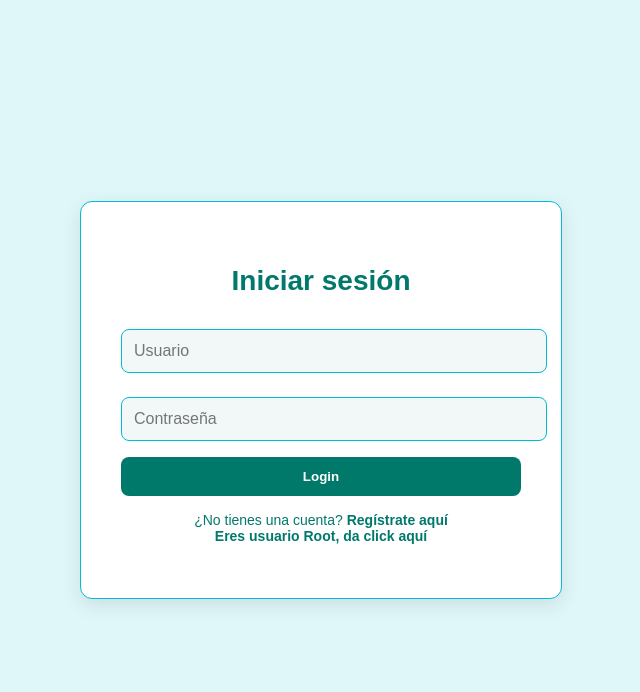
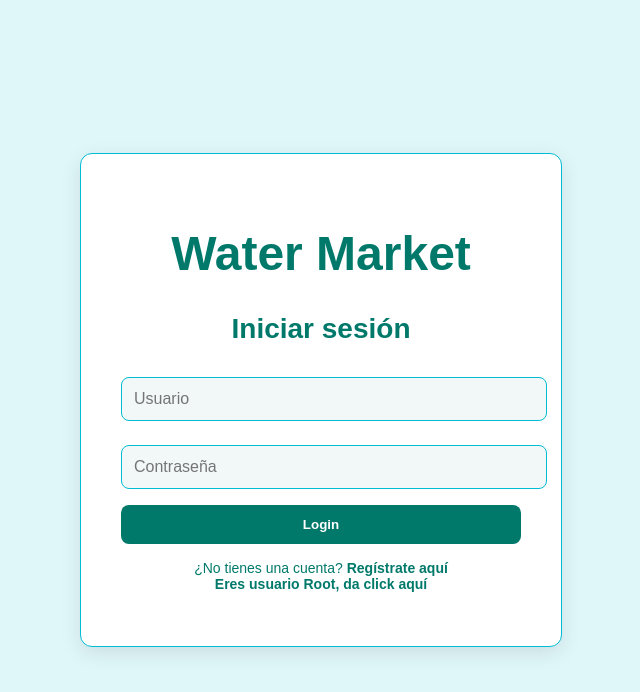
Before and after one commit to FalAn06/FrontEnd2, a React (Create React App) app: page / in a window 1280 px wide. Shown: the top 692 px of the page, without its empty margins (319-959 px from the left). Built offline with nearby package versions, Linux system fonts and the light colour scheme; the HTML template or start-up script is replaced by a standard one.

Commit message:
feat: :sparkles: new style

```diff
--- a/src/pages/Login.css
+++ b/src/pages/Login.css
@@ -4,7 +4,7 @@
   display: flex;
   justify-content: center;
   align-items: center;
-  background-color: #e0f7fa; /* Un color azul claro que recuerda al agua */
+  background-color: #e0f7fa; /* Azul claro que recuerda al agua */
 }
 
 /* Caja de login con fondo blanco y bordes redondeados */
@@ -18,13 +18,23 @@
   border: 1px solid #00bcd4; /* Bordes de color agua */
 }
 
-/* Título con un estilo moderno y fresco */
+/* Logo Water Market */
+.login-logo {
+  font-size: 3rem; /* Tamaño grande */
+  font-weight: bold;
+  text-align: center;
+  color: #00796b; /* Verde agua */
+  margin-bottom: 2rem; /* Espaciado debajo del logo */
+  font-family: 'Arial', sans-serif;
+}
+
+/* Título de login */
 .login-title {
   font-size: 1.75rem;
   font-weight: 600;
   margin-bottom: 1.5rem;
   text-align: center;
-  color: #00796b; /* Color verde agua que evoca frescura */
+  color: #00796b; /* Verde agua */
   font-family: 'Arial', sans-serif;
 }
 
@@ -88,27 +98,3 @@
   text-decoration: underline;
   color: #004d40; /* Un verde más oscuro al pasar el cursor */
 }
-
-/* Estilo del captcha */
-.login-captcha-container {
-  margin-top: 1.5rem;
-  display: flex;
-  flex-direction: column;
-  align-items: center;
-}
-
-.login-captcha-container img {
-  max-width: 100%;
-  margin-bottom: 1rem;
-  border-radius: 8px;
-}
-
-.login-captcha-container input {
-  width: 70%;
-  padding: 0.5rem;
-  border: 1px solid #00bcd4;
-  border-radius: 8px;
-  font-size: 1rem;
-  text-align: center;
-  margin-bottom: 1rem;
-}
--- a/src/pages/Login.js
+++ b/src/pages/Login.js
@@ -9,7 +9,6 @@ function Login() {
   const [captcha, setCaptcha] = useState(null); // Estado para guardar la imagen del captcha
   const [captchaText, setCaptchaText] = useState(''); // Estado para guardar el texto ingresado por el usuario
   const navigate = useNavigate();
-
 
   const handleLogin = async () => {
     try {
@@ -30,6 +29,9 @@ function Login() {
   return (
     <div className="login-container">
       <div className="login-box">
+        {/* Logo Water Market */}
+        <h1 className="login-logo">Water Market</h1>
+
         <h2 className="login-title">Iniciar sesión </h2>
 
         <input
```
